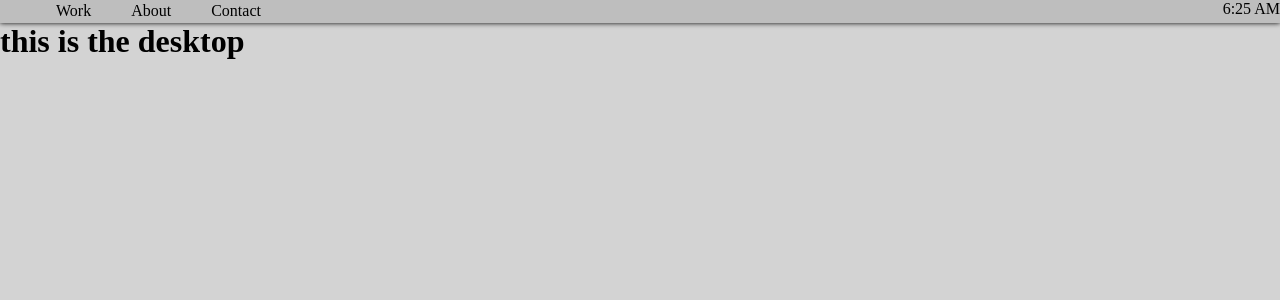
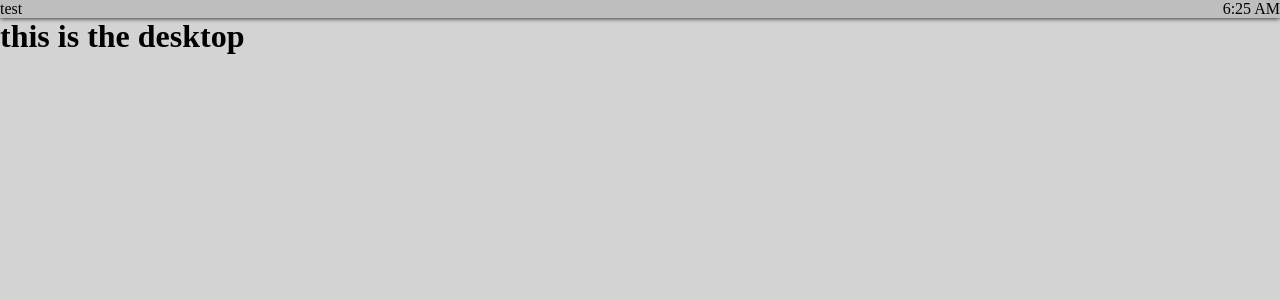
Before and after one commit to codingMustache/personal-page, a SvelteKit app: page / in a window 1280 px wide. Shown: the top 300 px of the page. Built offline with nearby package versions, Linux system fonts and the light colour scheme.

Commit message:
adjusted Menu to component

```diff
--- a/src/routes/navComp/menu.svelte
+++ b/src/routes/navComp/menu.svelte
@@ -1 +1,9 @@
-<h1>test</h1>
+<script>
+
+</script>
+
+<p>test</p>
+
+<style>
+
+</style>
--- a/src/routes/navbar.svelte
+++ b/src/routes/navbar.svelte
@@ -1,16 +1,13 @@
 <script>
-  import Time from './navComp/time.svelte'
+  import Time from './navComp/time.svelte';
+  import Menu from './navComp/menu.svelte';
 
   const links = ['Work', 'About', 'Contact'];
 
 </script>
 
 <nav class="navBar">
-  <ul>
-    {#each links as link}
-      <li>{link}</li>
-    {/each}
-  </ul>
+  <Menu/>
   <Time/>
 </nav>
 
@@ -24,21 +21,5 @@
     box-shadow:  0px 0px 5px rgb(0, 0, 0);
 
   }
-  ul {
-    display: flex;
-    flex-direction: row;
-    list-style: none;
-    gap: 0.5rem;
 
-  }
-  li{
-    padding: .15rem 1rem ;
-
-  }
-
-  li:hover{
-    cursor: pointer;
-    border-radius: .3rem;
-    background-color: rgb(140, 140, 140);
-  }
 </style>
```
